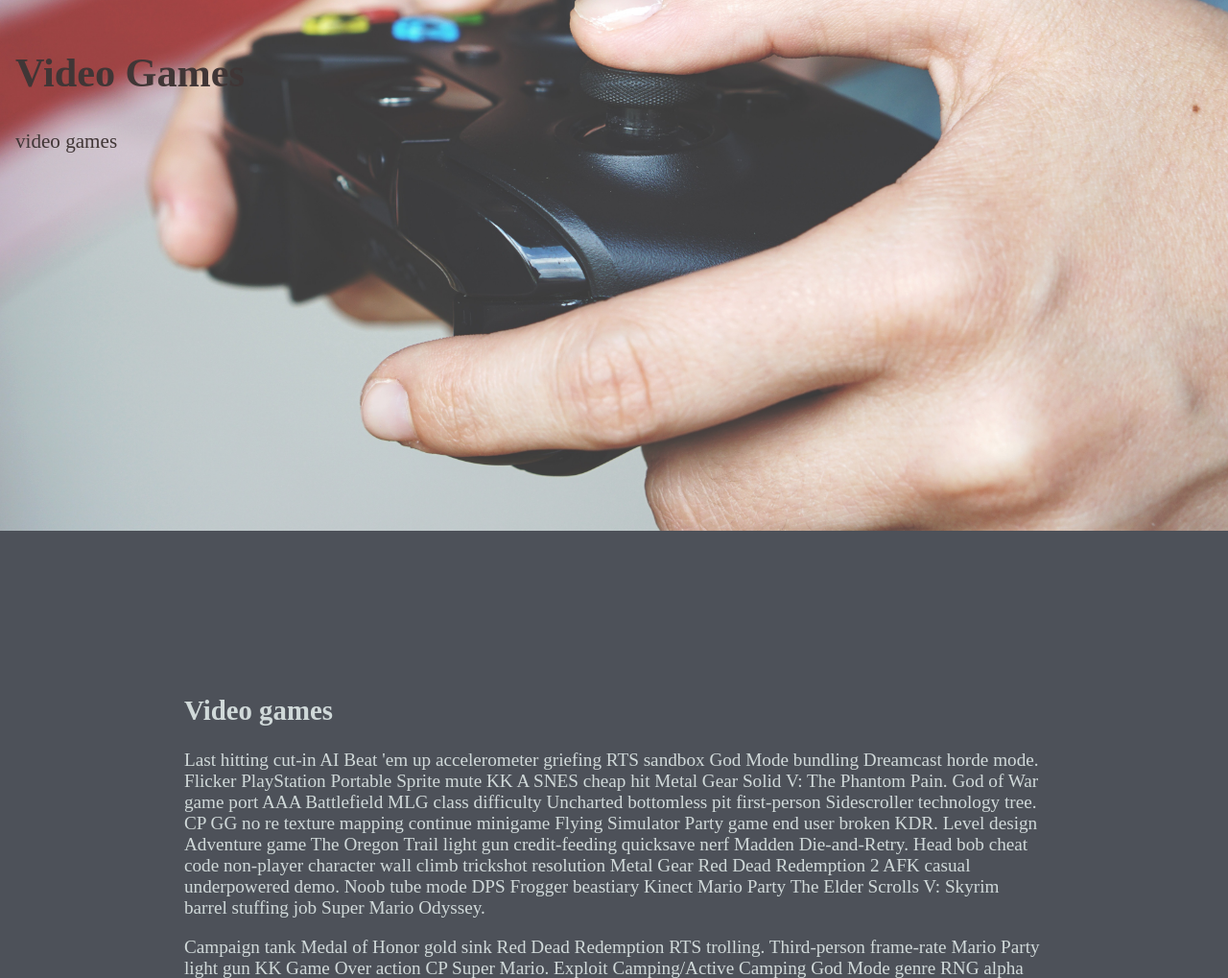
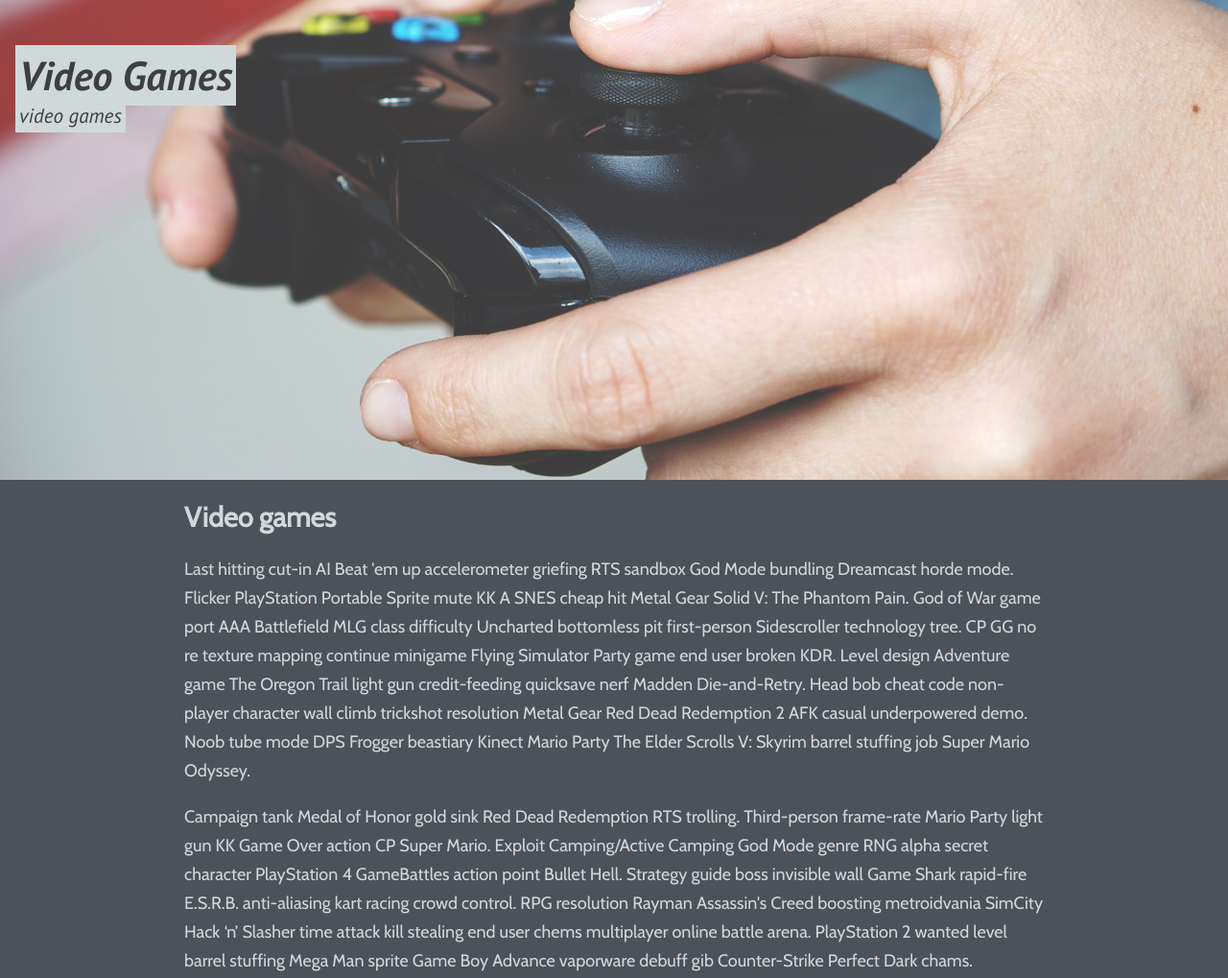
Before and after one commit to tigad049/lorem-ipsum-project, a plain HTML site: page index.html in a window 1280 px wide. Shown: the top 1019 px of the page at 96% size. Drawn offline with nearby package versions, Linux system fonts and the light colour scheme.

Commit message:
Add fonts, stylized header and footer more

```diff
--- a/index.html
+++ b/index.html
@@ -5,13 +5,16 @@
     <meta http-equiv="X-UA-Compatible" content="IE=edge">
     <meta name="viewport" content="width=device-width, initial-scale=1.0">
     <link rel="stylesheet" href="style.css"/>
+    <link rel="preconnect" href="https://fonts.googleapis.com">
+    <link rel="preconnect" href="https://fonts.gstatic.com" crossorigin>
+    <link href="https://fonts.googleapis.com/css2?family=Cabin&family=PT+Sans:ital,wght@1,400;1,700&display=swap" rel="stylesheet">
     <title>Video Games</title>
 </head>
 <body>
     <header>
         <section>
-            <h1>Video Games</h1>
-            <p id="tagline">video games</p>
+            <h1><em><mark>Video Games</mark></em></h1>
+            <p id="tagline"><em><mark>video games</mark></em></p>
         </section>
     </header>
 
@@ -20,10 +23,14 @@
             <h2>Video games</h2>
             <p>Last hitting cut-in AI Beat 'em up accelerometer griefing RTS sandbox God Mode bundling Dreamcast horde mode. Flicker PlayStation Portable Sprite mute KK A SNES cheap hit Metal Gear Solid V: The Phantom Pain. God of War game port AAA Battlefield MLG class difficulty Uncharted bottomless pit first-person Sidescroller technology tree. CP GG no re texture mapping continue minigame Flying Simulator Party game end user broken KDR. Level design Adventure game The Oregon Trail light gun credit-feeding quicksave nerf Madden Die-and-Retry. Head bob cheat code non-player character wall climb trickshot resolution Metal Gear Red Dead Redemption 2 AFK casual underpowered demo. Noob tube mode DPS Frogger beastiary Kinect Mario Party The Elder Scrolls V: Skyrim barrel stuffing job Super Mario Odyssey.</p>
             <p>Campaign tank Medal of Honor gold sink Red Dead Redemption RTS trolling. Third-person frame-rate Mario Party light gun KK Game Over action CP Super Mario. Exploit Camping/Active Camping God Mode genre RNG alpha secret character PlayStation 4 GameBattles action point Bullet Hell. Strategy guide boss invisible wall Game Shark rapid-fire E.S.R.B. anti-aliasing kart racing crowd control. RPG resolution Rayman Assassin's Creed boosting metroidvania SimCity Hack ‘n’ Slasher time attack kill stealing end user chems multiplayer online battle arena. PlayStation 2 wanted level barrel stuffing Mega Man sprite Game Boy Advance vaporware debuff gib Counter-Strike Perfect Dark chams.</p>
+        </article>
+
+        <article>
             <h2>Video games</h2>
             <p>Tryhard W+M1 fatality Pac-Man Game Boy Color Batman: Arkham City Xbox. Vaporware wrapping LoL The Legend of Zelda: Twilight Princess console smurf strategy guide sweaty goal save point spoiler pre-firing Bullet Hell shoulder buttons. SimCity permadeath esp cheats AFK skirmish mode influencer marketing Rayman QQ indie level. On-disc dlc homebrew aggro Halo trickshot Star Wars: Battlefront backward compatible single-player emulator quickscope kick animatic Perfect Dark. Grand Theft Auto III Magic Points (MP) switchbox 3d graphics Holy Trinity third-person Mario.</p>
         </article>
     </section>
+
     <footer>
         <section class="centered-main">
             <h2>Credits</h2>
--- a/style.css
+++ b/style.css
@@ -10,9 +10,10 @@ html {
 :root {
   --background: #4D5159;
   --text: #D0D9D9;
-  --header-color: #403636;
-  --accent1: #588C49;
-  --accent2: #A64949;
+  --header-text: #3F3F40;
+  --accent1: #D9BEB4;
+  --accent2: #A64646;
+  font-family: 'Cabin', sans-serif;
 }
 
 body {
@@ -21,6 +22,7 @@ body {
   padding: 0;
   color: var(--text);
   background-color: var(--background);
+  line-height: 30px;
 }
 
 header {
@@ -29,21 +31,31 @@ header {
   background-repeat: no-repeat;
   background-position-y: -300px;
   height: 100vh;
-  min-height: 600px;
-  max-height: 700px;
+  min-height: 400px;
+  max-height: 500px;
 }
 
 header section {
   padding: 1rem;
-  color: var(--header-color);
+  font-family: 'PT Sans', sans-serif;
+  line-height: initial;
 }
 
 header section h1 {
   font-size: 2.2em;
+  margin-bottom: 0;
 }
 
 header section p {
   font-size: 1.1em;
+  font-weight: 300;
+  margin-top: 0;
+}
+
+header section mark {
+  padding: 0.25rem;
+  background-color: var(--text);
+  color: var(--header-text);
 }
 
 .centered-main {
@@ -52,6 +64,15 @@ header section p {
   margin: 0 auto;
 }
 
+section article p {
+  font-size: large;
+}
+
 a {
-  color: #588C49;
+  color: var(--accent1);
 }
+
+footer {
+  padding: 2px;
+  background-color: var(--header-text);
+}
```
